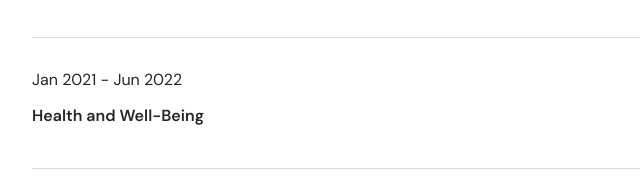
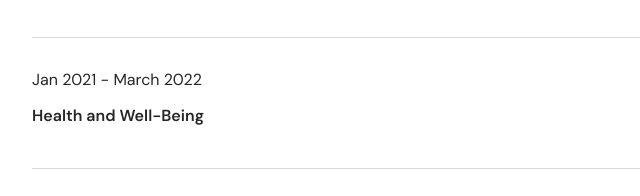
Before and after one commit to Dagyei2/Personal-Brand-Landing-Page, a website: page index.html in a window 1280 px wide. Shown: the part 585-781 px from the top of the page, 220-860 px from the left. Drawn offline with nearby package versions, Linux system fonts and the light colour scheme.

Commit message:
Update index.html

```diff
--- a/index.html
+++ b/index.html
@@ -44,7 +44,7 @@
                 <h6>IT Support Engineer, Variantyx</h6>
             </section>
             <section class="experience-container">
-                <h6 class="experience-date">Jan 2021 - Jun 2022</h6>
+                <h6 class="experience-date">Jan 2021 - March 2022</h6>
                 <h6>Health and Well-Being</h6>
             </section>
             <section class="experience-container">
```
